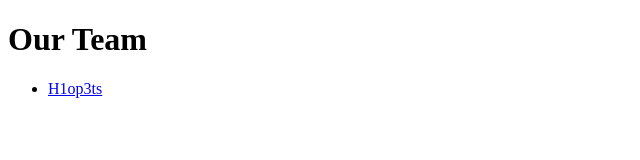
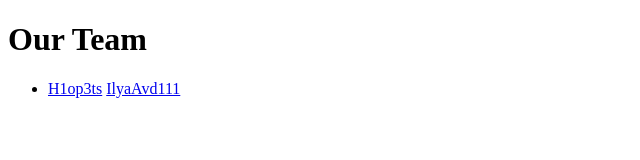
Before and after one commit to chernobelenkiy/L1.Animal, a plain HTML site: page index.html in a window 1280 px wide. Shown: the whole page, without its empty margins (0-640 px from the left). Drawn offline with Linux system fonts and the light colour scheme.

Commit message:
ilyadobavilcommit

```diff
--- a/index.html
+++ b/index.html
@@ -10,6 +10,7 @@
   <ul>
     <li>
       <a href='https://h1op3ts.github.io/'>H1op3ts</a>
+      <a href="https://avd111.github.io/">IlyaAvd111</a>
     </li>
   </ul>
  </body>
```
